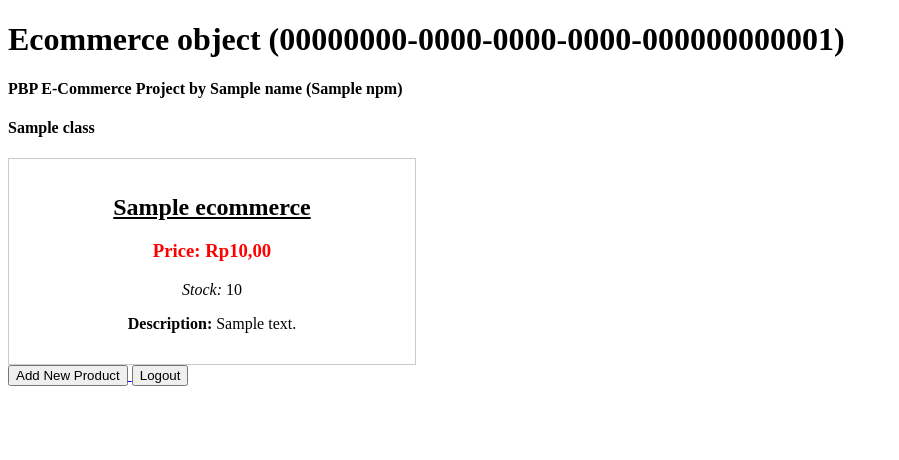
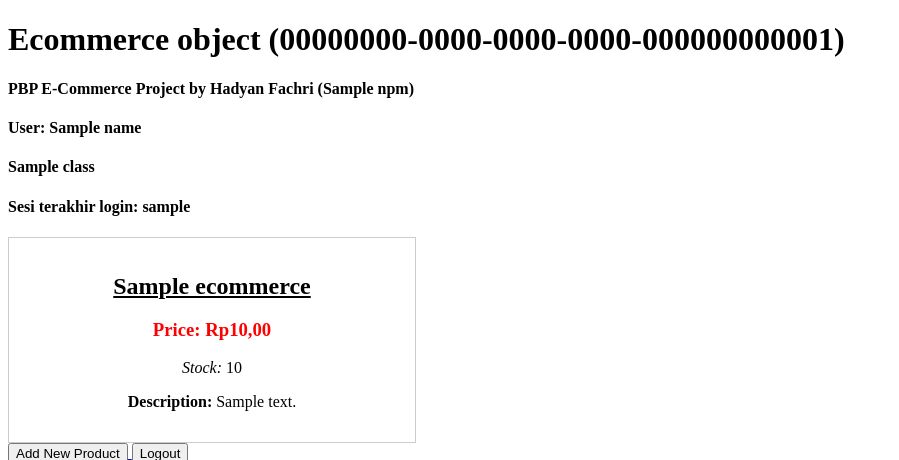
Before and after one commit to fachhhh/RiiPedia, a Django app: template main/templates/main.html in a window 1280 px wide. Shown: the top 460 px of the page, without its empty margins (0-899 px from the left). Run offline with Django 5.2, Linux system fonts and the light colour scheme; tables that the repository leaves empty hold one stand-in row (values such as "Sample post"); the template is opened without the code that fills it: values that come from a table or form of the project are taken from there, most other values are stand-ins (such as "Sample title", 1, 10 or a date in 2020).

Commit message:
Already done answering question no. 5 on README.md and minor change in main.html

```diff
--- a/main/templates/main.html
+++ b/main/templates/main.html
@@ -30,8 +30,10 @@
 <body>
     <!-- Main Title -->
     <h1>{{ ecommerce }}</h1>
-    <h4>PBP E-Commerce Project by {{ name }} ({{ npm }})</h4>
+    <h4>PBP E-Commerce Project by Hadyan Fachri ({{ npm }})</h4>
+    <h4>User: {{ name }}</h4>
     <h4>{{ class }}</h4>
+    <h4>Sesi terakhir login: {{last_login}}</h4>
 
     {% if not product_entries %}
     <p>Belum ada produk yang ditambahkan ke e-commerce ini</p>
```
Also changed, not shown: README.md, image-1.png (added), image-2.png (added), image-3.png (added), image-4.png (added), image.png (added).
